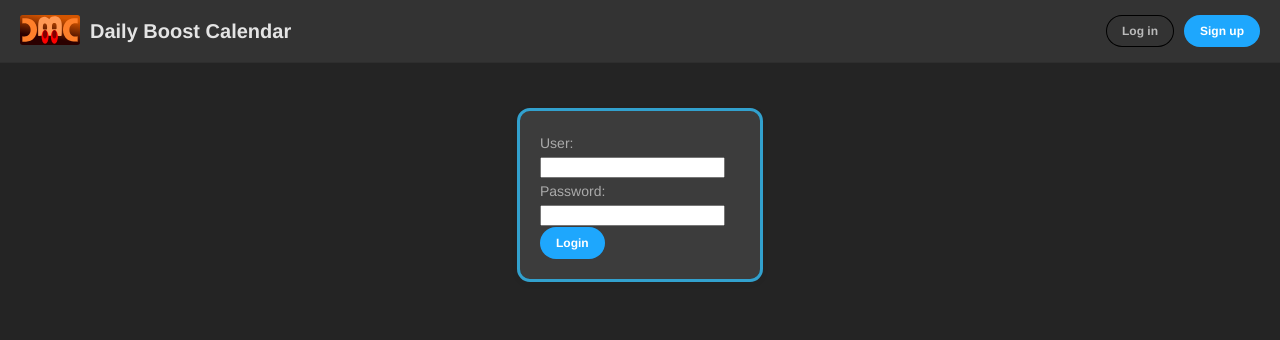
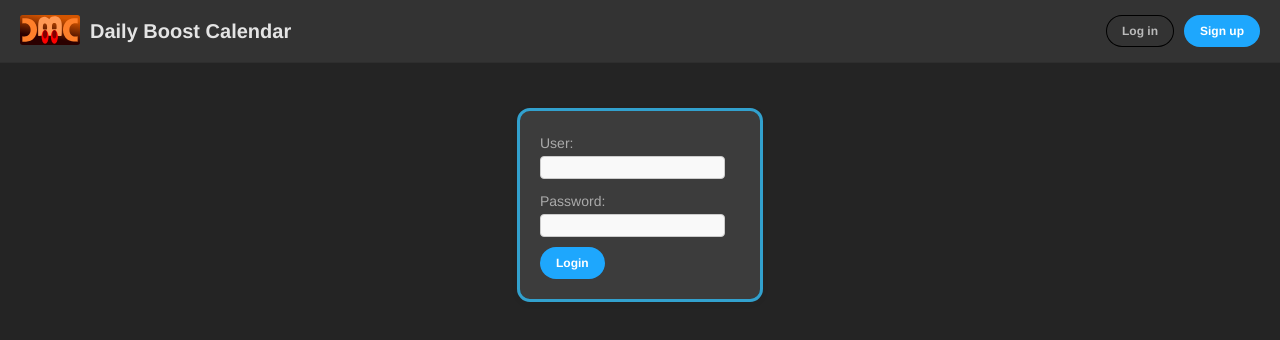
Before and after one commit to darellanodev/daily-boost-calendar, a React (Vite) app: page / in a window 1280 px wide. Shown: the top 340 px of the page. Built offline with nearby package versions, Linux system fonts and the light colour scheme.

Commit message:
#13 space out the elements of the Login component more and style the input elements

```diff
--- a/src/components/Login/index.tsx
+++ b/src/components/Login/index.tsx
@@ -37,7 +37,7 @@ export const Login: React.FC<LoginProps> = ({ onLogin }) => {
       />
       <article>
         <section>
-          <form onSubmit={handleSubmit}>
+          <form id="login-form" onSubmit={handleSubmit}>
             <div>
               <label>User:</label>
               <input
--- a/src/components/Login/login.css
+++ b/src/components/Login/login.css
@@ -15,7 +15,7 @@
   justify-content: center;
 }
 
-form {
+#login-form {
   border-radius: 10px;
   background-color: #3c3c3c;
   padding: 20px;
@@ -23,3 +23,28 @@ form {
   box-shadow: 0 2px 10px rgba(0, 0, 0, 0.1);
   outline: solid #32a1ce;
 }
+
+#login-form > div {
+  padding-bottom: 10px;
+}
+
+input {
+  padding: 3px;
+  border: 1px solid #ccc;
+  border-radius: 4px;
+  background-color: #f9f9f9;
+  transition:
+    border-color 0.3s,
+    box-shadow 0.3s;
+}
+
+input:focus {
+  border-color: #007bff;
+  box-shadow: 0 0 5px rgba(0, 123, 255, 0.5);
+  outline: none;
+}
+
+input::placeholder {
+  color: #aaa;
+  opacity: 1;
+}
```
